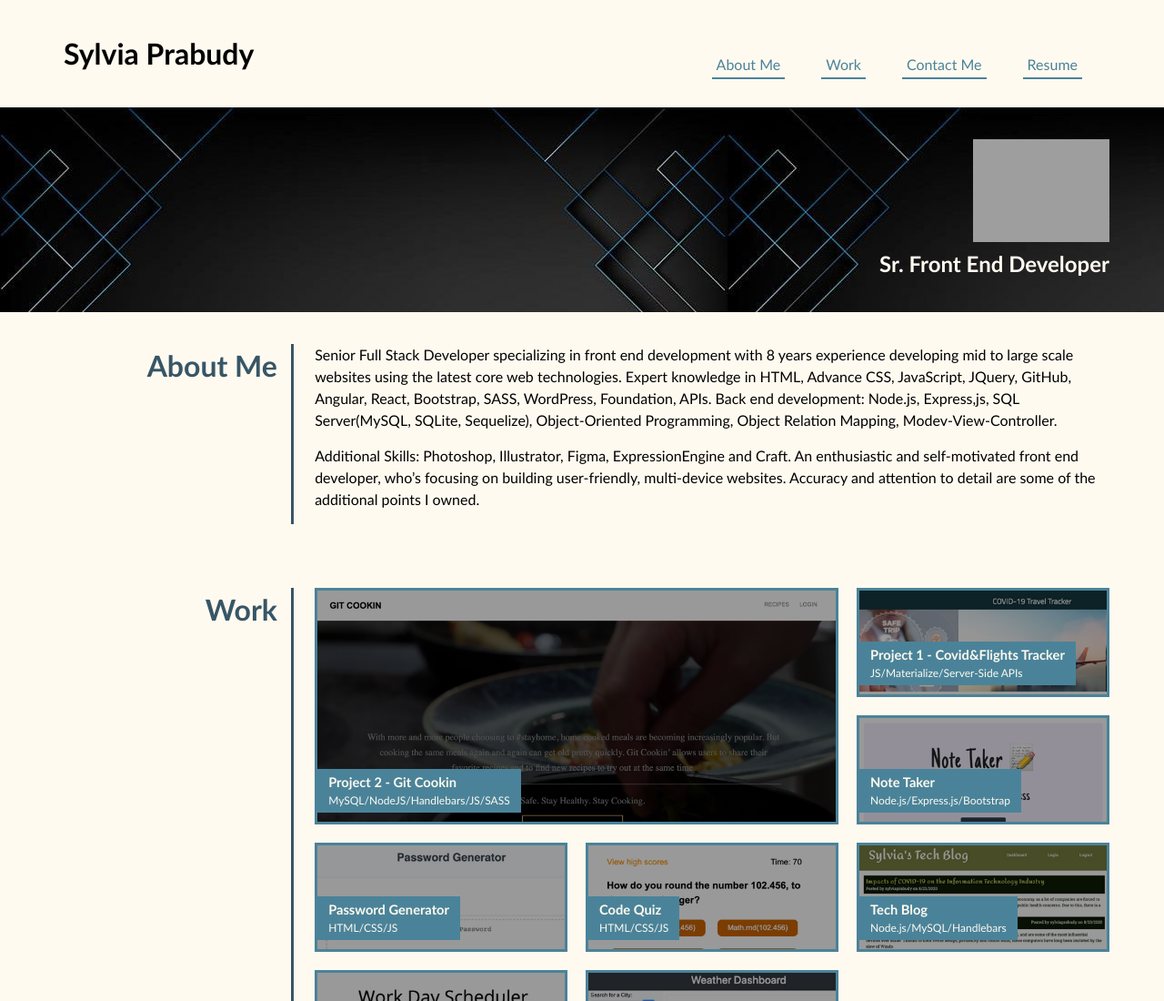
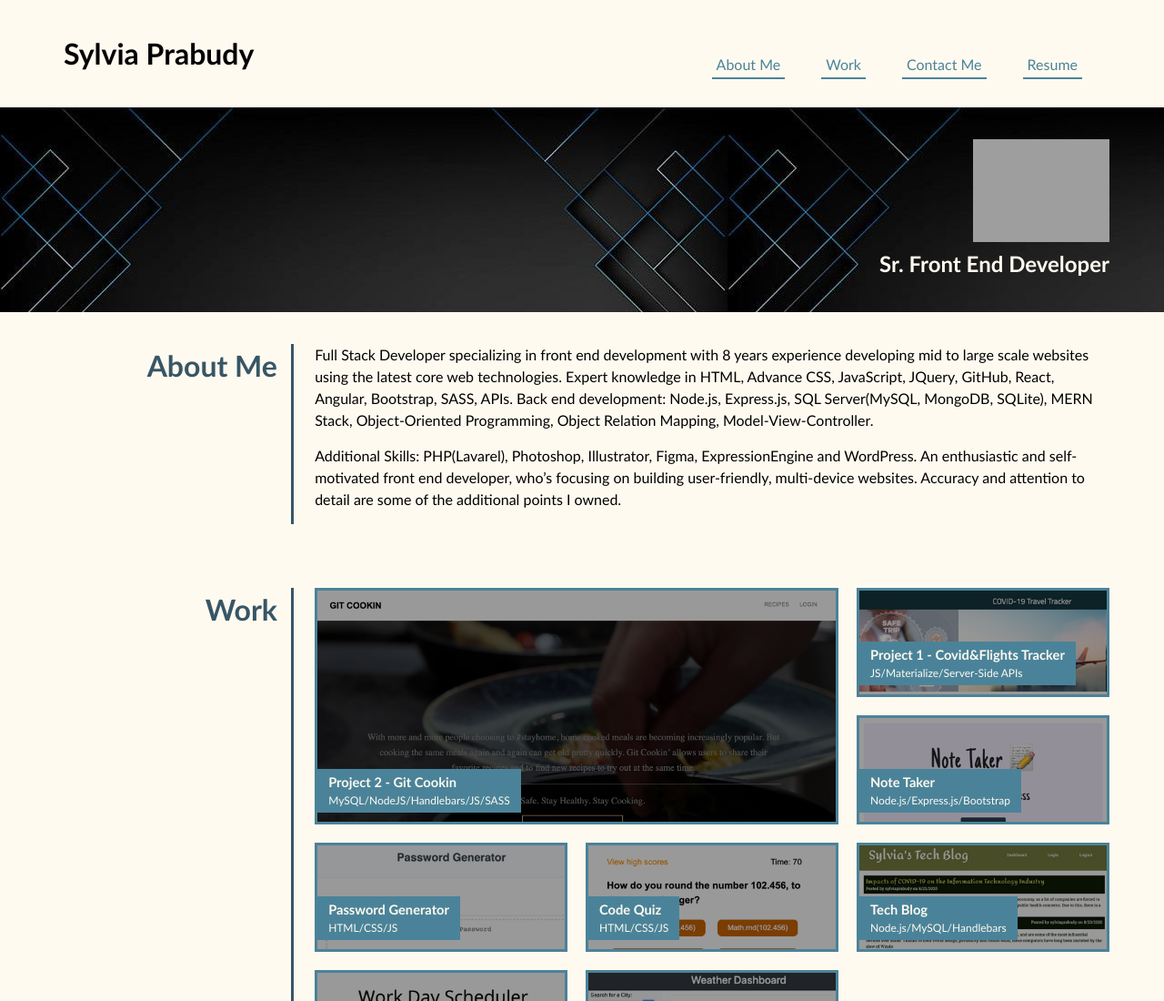
Before and after one commit to sylviaprabudy/sylvia-prabudy-portfolio, a plain HTML site: page index.html in a window 1280 px wide. Shown: the top 1100 px of the page at 91% size. Drawn offline with Linux system fonts and the light colour scheme; grey boxes are pictures that could not be loaded.

Commit message:
update pdf resume

```diff
--- a/index.html
+++ b/index.html
@@ -35,15 +35,10 @@
         </div>
         <div class="content">
             <p>
-                Senior Full Stack Developer specializing in front end development with 8 years experience developing
-                mid to large scale websites using the latest core web technologies. Expert knowledge in
-                HTML, Advance CSS, JavaScript, JQuery, GitHub, Angular, React, Bootstrap, SASS, WordPress, Foundation, APIs.
-                Back end development: Node.js, Express,js, SQL Server(MySQL, SQLite, Sequelize), Object-Oriented Programming, Object Relation Mapping, Modev-View-Controller.
+                Full Stack Developer specializing in front end development with 8 years experience developing mid to large scale websites using the latest core web technologies. Expert knowledge in HTML, Advance CSS, JavaScript, JQuery, GitHub, React, Angular, Bootstrap, SASS, APIs. Back end development: Node.js, Express.js, SQL Server(MySQL, MongoDB, SQLite), MERN Stack, Object-Oriented Programming, Object Relation Mapping, Model-View-Controller.
             </p>
-            <p>Additional Skills: Photoshop, Illustrator, Figma, ExpressionEngine and Craft.
-                An enthusiastic and self-motivated front end developer, who’s focusing on building
-                user-friendly, multi-device websites. Accuracy and attention to detail are some of the additional
-                points I owned.
+            <p>
+                Additional Skills: PHP(Lavarel), Photoshop, Illustrator, Figma, ExpressionEngine and WordPress. An enthusiastic and self-motivated front end developer, who’s focusing on building user-friendly, multi-device websites. Accuracy and attention to detail are some of the additional points I owned.
             </p>
         </div>
     </section>
```
Also changed, not shown: 1 other file.
